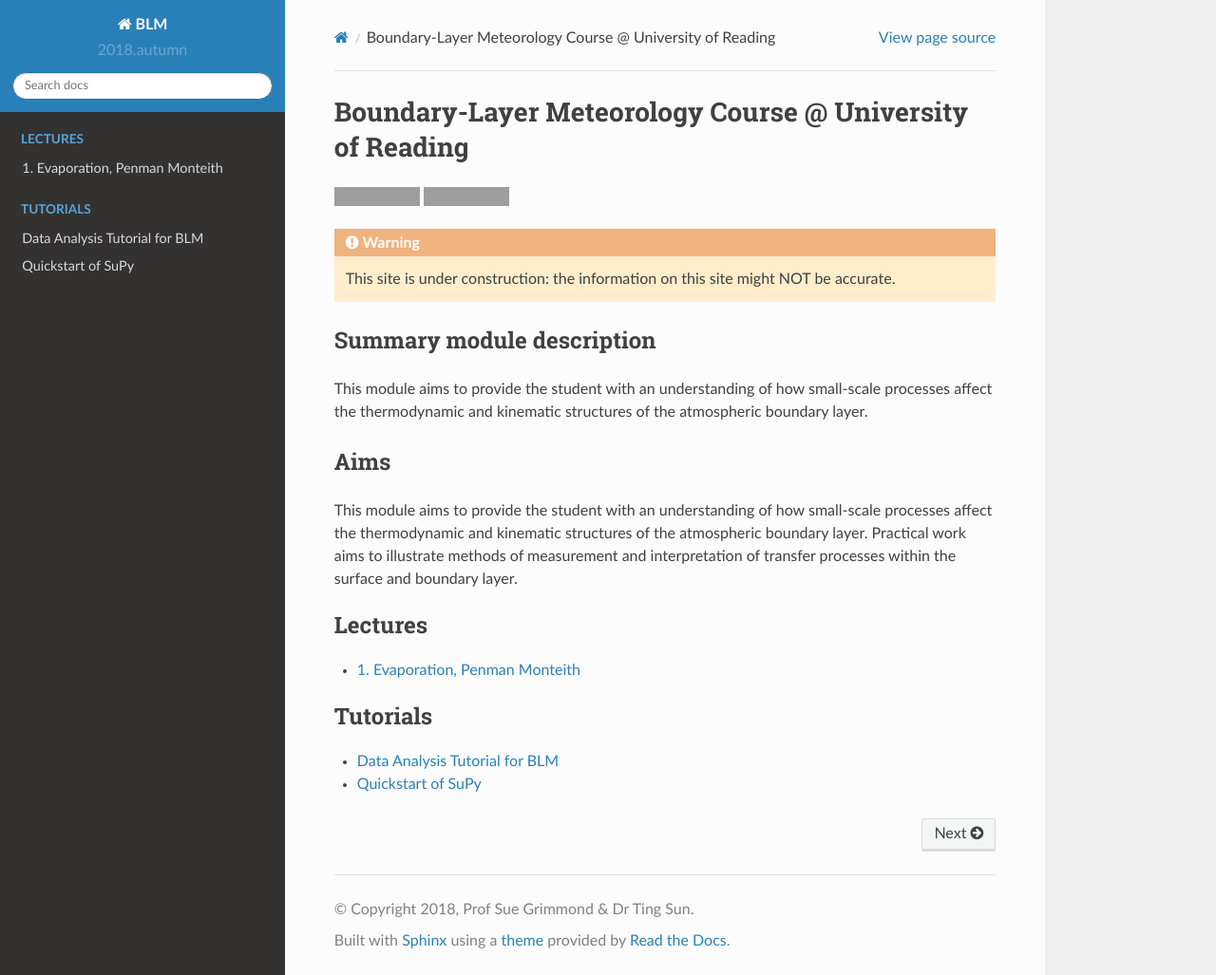
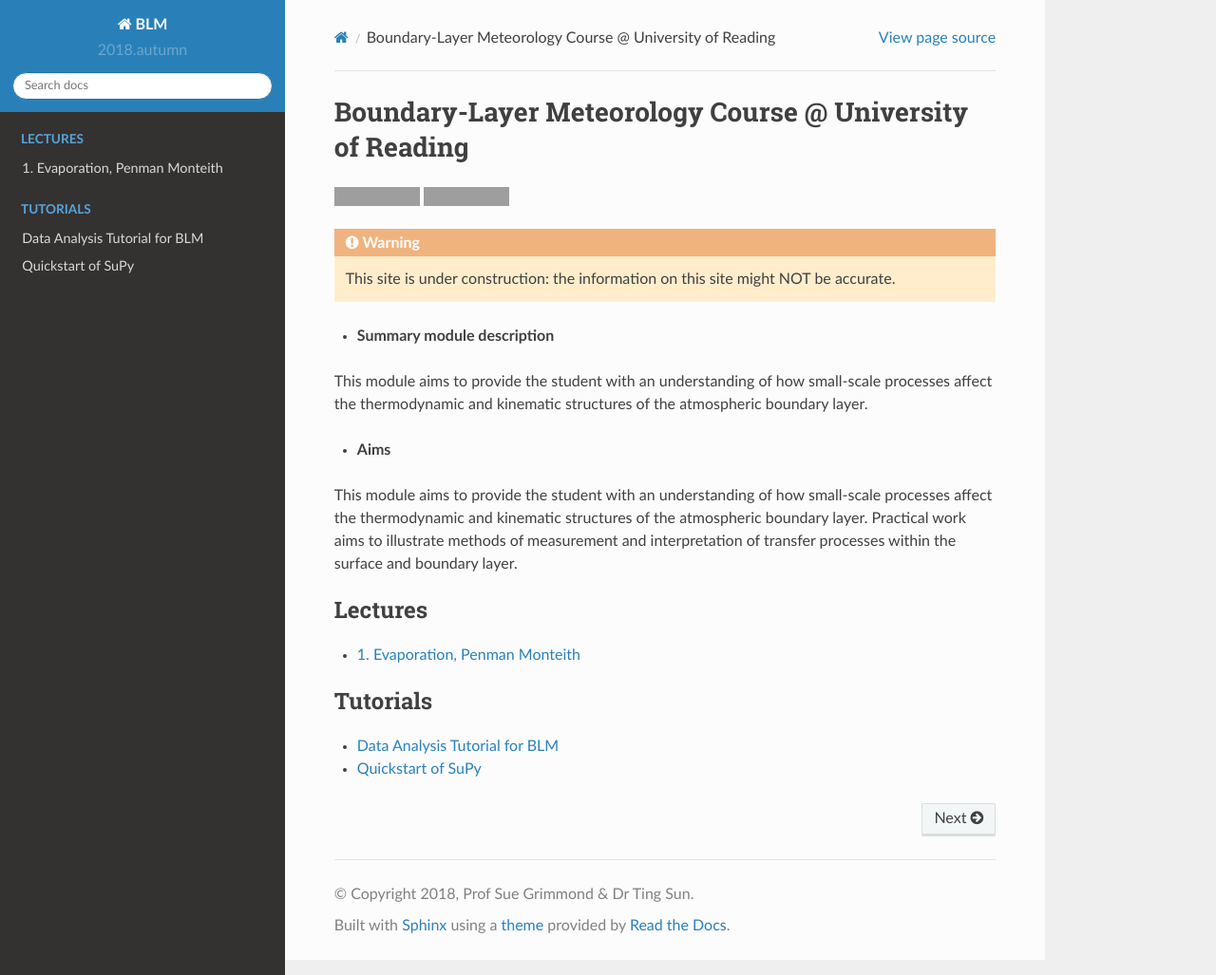
Before and after one commit to BLM-UoR/BLM, a Sphinx documentation site: the page built from docs/index.rst, in a window 1280 px wide and 1027 px high. Shown: the whole window at 95% size. Built offline with Sphinx 7.4.7 and the Read the Docs theme 2.0.0, drawn with Linux system fonts in a browser that asks for light colours; grey boxes are pictures that could not be loaded.

```diff
--- a/docs/index.rst
+++ b/docs/index.rst
@@ -19,14 +19,14 @@ Boundary-Layer Meteorology Course @ University of Reading
 
 
 
-Summary module description
-==========================
+- **Summary module description**
+
 
 This module aims to provide the student with an understanding of how small-scale processes affect the thermodynamic and kinematic structures of the atmospheric boundary layer.
 
 
-Aims
-====
+- **Aims**
+
 
 This module aims to provide the student with an understanding of how small-scale processes affect the thermodynamic and kinematic structures of the atmospheric boundary layer. Practical work aims to illustrate methods of measurement and interpretation of transfer processes within the surface and boundary layer.
 
```
